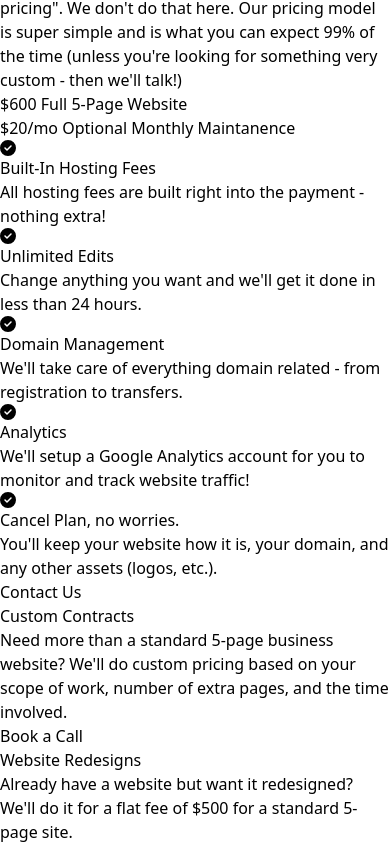
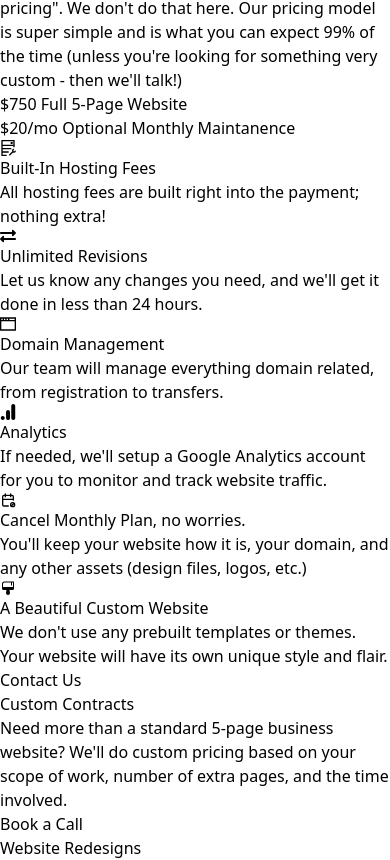
Before and after one commit to PkTheCoda/thryve, a React (Vite) app: page / in a window 390 px wide. Shown: the part 9114-9974 px from the top of the page. Built offline with nearby package versions, Linux system fonts and the light colour scheme.

Commit message:
updated pricing section + prices

```diff
--- a/src/Components/PricingHome.jsx
+++ b/src/Components/PricingHome.jsx
@@ -1,5 +1,11 @@
 import React from 'react'
 import { FaCircleCheck } from "react-icons/fa6";
+import { GrHostMaintenance } from "react-icons/gr";
+import { FaExchangeAlt } from "react-icons/fa";
+import { GrDomain } from "react-icons/gr";
+import { SiGoogleanalytics } from "react-icons/si";
+import { TbCalendarCancel } from "react-icons/tb";
+import { PiPaintBrushBroadFill } from "react-icons/pi";
 
 const PricingHome = () => {
   return (
@@ -24,69 +30,94 @@ const PricingHome = () => {
                 </div>
             </div>
 
-            <div className='w-full flex md:flex-row flex-col gap-4'>
+            <div className='w-full flex flex-col gap-4'>
 
-                <div className='bg-secondary flex flex-col items-center gap-y-4 rounded-md md:w-7/12 p-10 text-white shadow-md'>
+                <div className='bg-secondary flex flex-col items-center gap-y-4 rounded-md p-10 text-white shadow-md'>
                     <div className='w-full'>
                         <h2 className="four-title">
-                            <span className="font-bold">$600</span> Full 5-Page Website
+                            <span className="font-bold">$750</span> Full 5-Page Website
                         </h2>
                         <h4 className='two-title opacity-80'>
                             $20/mo Optional Monthly Maintanence
                         </h4>
                     </div>
-                    <div className='w-full border-y grid grid-cols-1 gap-6 border-slate-400 text-slate-200 py-8'>
 
-                        <div className="flex gap-x-2">
-                            <FaCircleCheck className='w-4 h-4 mt-2'/>
-                            <div>
+                    <div className='w-full border-y grid sm:grid-cols-2 md:grid-cols-3 gap-6 border-slate-400 text-slate-200 py-8 gap-y-8'>
+
+                        <div className="flex flex-col gap-2">
+                            <div className='p-2 rounded-md w-max bg-main'>
+                                <GrHostMaintenance className='w-6 h-6 col-span-1 text-main'/>
+                            </div>
+                            <div className='col-span-5'>
                                 <p className="text-2xl">Built-In Hosting Fees</p>
                                 <h6 className="text-md text-slate-300">
-                                    All hosting fees are built right into the payment - nothing extra!
+                                    All hosting fees are built right into the payment; nothing extra!
                                 </h6>
                             </div>
                         </div>
 
-                        <div className="flex gap-x-2">
-                            <FaCircleCheck className='w-4 h-4 mt-2'/>
-                            <div>
-                                <p className="text-2xl">Unlimited Edits</p>
+                        <div className="flex flex-col gap-2">
+                            <div className='p-2 rounded-md w-max bg-main'>
+                                <FaExchangeAlt className='w-6 h-6 col-span-1 text-main'/>
+                            </div>
+                            <div className='col-span-5'>
+                                <p className="text-2xl">Unlimited Revisions</p>
                                 <h6 className="text-md text-slate-300">
-                                    Change anything you want and we'll get it done in less than 24 hours.
+                                    Let us know any changes you need, and we'll get it done in less than 24 hours.
                                 </h6>
                             </div>
                         </div>
 
-                        <div className="flex gap-x-2">
-                            <FaCircleCheck className='w-4 h-4 mt-2'/>
-                            <div>
+                        <div className="flex flex-col gap-2">
+                            <div className='p-2 rounded-md w-max bg-main'>
+                                <GrDomain className='w-6 h-6 col-span-1 text-main'/>
+                            </div>
+                            <div className='col-span-5'>
                                 <p className="text-2xl">Domain Management</p>
                                 <h6 className="text-md text-slate-300">
-                                    We'll take care of everything domain related - from registration to transfers.
+                                    Our team will manage everything domain related, from registration to transfers.
                                 </h6>
                             </div>
                         </div>
 
-                        <div className="flex gap-x-2">
-                            <FaCircleCheck className='w-4 h-4 mt-2'/>
-                            <div>
+                        <div className="flex flex-col gap-2">
+                            <div className='p-2 rounded-md w-max bg-main'>
+                                <SiGoogleanalytics className='w-6 h-6 col-span-1 text-main'/>
+                            </div>
+                            <div className='col-span-5'>
                                 <p className="text-2xl">Analytics</p>
                                 <h6 className="text-md text-slate-300">
-                                    We'll setup a Google Analytics account for you to monitor and track website traffic!
+                                    If needed, we'll setup a Google Analytics account for you to monitor and track website traffic.
                                 </h6>
                             </div>
                         </div>
 
-                        <div className="flex gap-x-2">
-                            <FaCircleCheck className='w-4 h-4 mt-2'/>
-                            <div>
-                                <p className="text-2xl">Cancel Plan, no worries.</p>
+                        <div className="flex flex-col gap-2">
+                            <div className='p-2 rounded-md w-max bg-main'>
+                                <TbCalendarCancel className='w-6 h-6 col-span-1 text-main'/>
+                            </div>
+                            <div className='col-span-5'>
+                                <p className="text-2xl">Cancel Monthly Plan, no worries.</p>
                                 <h6 className="text-md text-slate-300">
-                                    You'll keep your website how it is, your domain, and any other assets (logos, etc.).
+                                    You'll keep your website how it is, your domain, and any other assets (design files, logos, etc.)
                                 </h6>
                             </div>
                         </div>
+
+                        <div className="flex flex-col gap-2">
+                            <div className='p-2 rounded-md w-max bg-main'>
+                                <PiPaintBrushBroadFill className='w-6 h-6 col-span-1 text-main'/>
+                            </div>
+                            <div className='col-span-5'>
+                                <p className="text-2xl">A Beautiful Custom Website</p>
+                                <h6 className="text-md text-slate-300">
+                                    We don't use any prebuilt templates or themes. Your website will have its own unique style and flair.
+                                </h6>
+                            </div>
+                        </div>
+
                     </div>
+
                     <div className="w-full flex justify-end">
                         <a href='#contact' class="w-max flex items-center text-lg h-10 px-4 bg-main rounded-md shadow-md text-main transition300scale focus:outline-none">
                             Contact Us
@@ -94,7 +125,7 @@ const PricingHome = () => {
                     </div>
                 </div>
 
-                <div className='md:w-5/12 flex flex-col justify-center gap-4'>
+                <div className='grid grid-cols-2 gap-4'>
 
                     <div className='bg-white flex flex-col h-max items-center gap-y-4 rounded-md w-full p-10 text-main shadow-md'>
                         <div className='flex w-full flex-col gap-y-2'>
@@ -122,9 +153,7 @@ const PricingHome = () => {
                             </h2>
                             <p className='text-lg'>
                                 Already have a website but want it redesigned? We'll do it for a
-                                flat fee of <span className="font-semibold">$500</span> for a standard 5-page site.
-                                <br />
-                                <br />
+                                flat fee of <span className="font-semibold">$700</span> for a standard 5-page site.
                                 This includes websites built with page-builders such as <span className="font-semibold">Wordpress, Wix, Squarespace, etc.</span>
                             </p>
                         </div>
```
